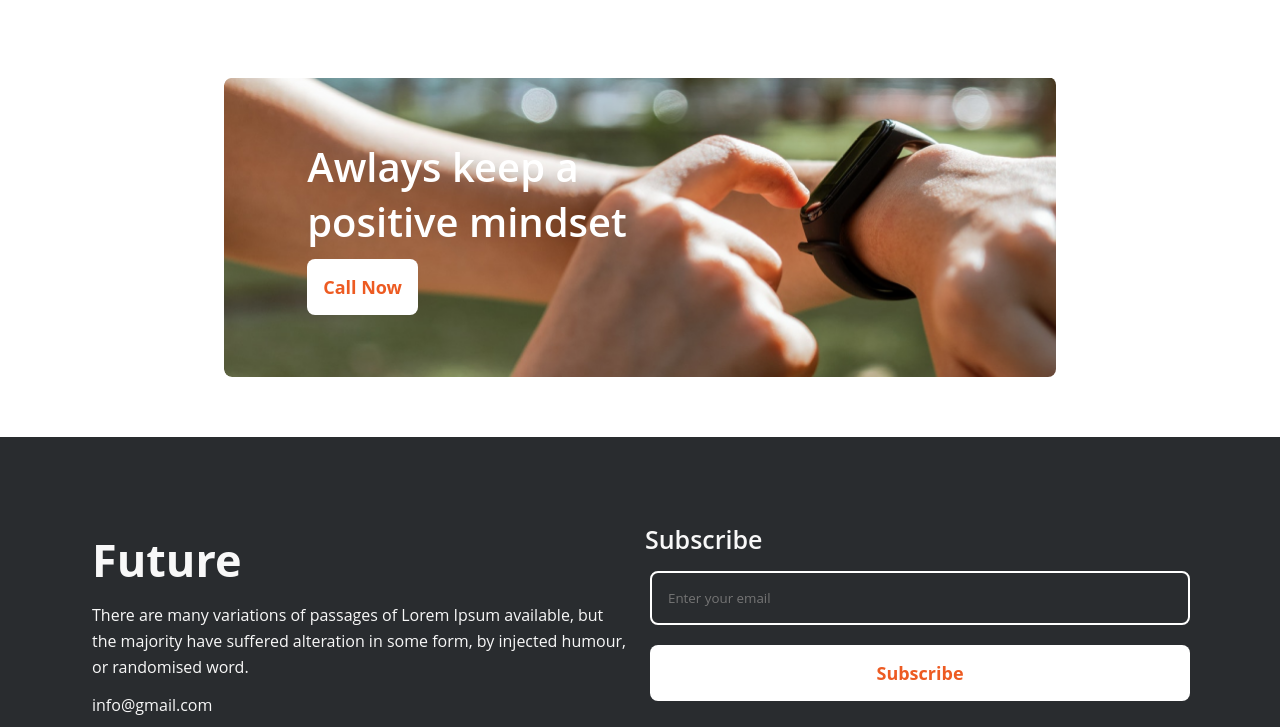
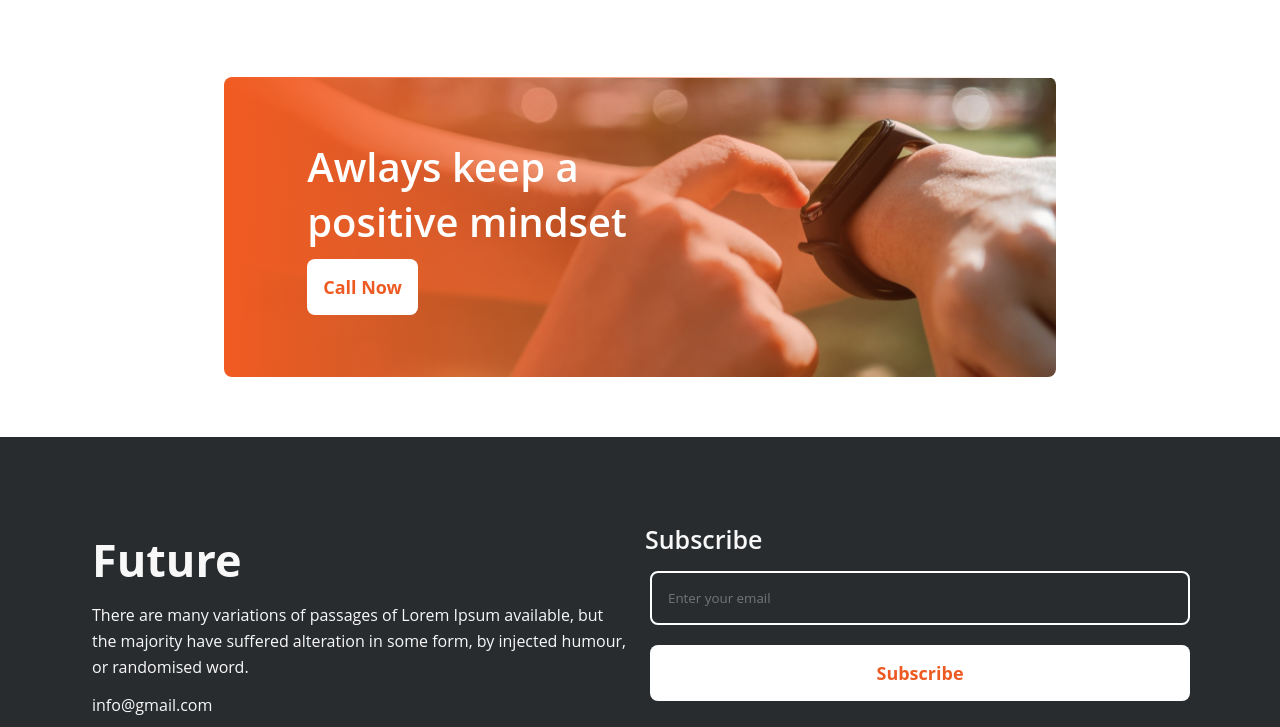
Before and after one commit to thtarek/Frontend-Project-One, a plain HTML site: page index.html in a window 1280 px wide. Shown: the part 1622-2349 px from the top of the page. Drawn offline with Linux system fonts and the light colour scheme.

Commit message:
add gradient

```diff
--- a/static/css/style.css
+++ b/static/css/style.css
@@ -127,7 +127,7 @@ color: #444343;
     ;
 }
 .positive-mind-img{
-    background-image: url(../images/watch.png);
+    background-image: linear-gradient(90deg, #F15B22 0%, rgba(241, 91, 34, 0) 100%), url(../images/watch.png);
     background-repeat: no-repeat;
     margin: auto;
     height: 300px;
```
